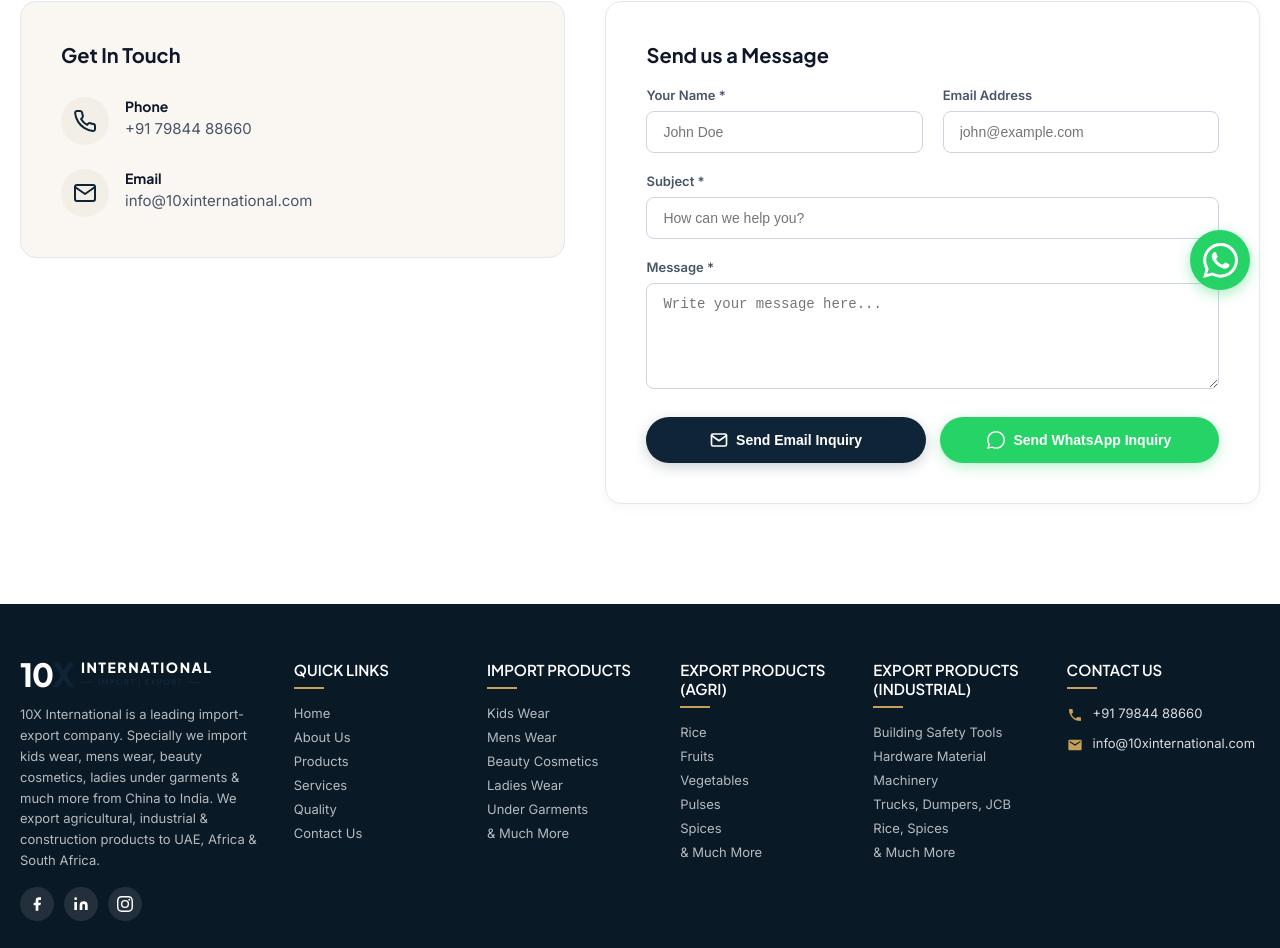
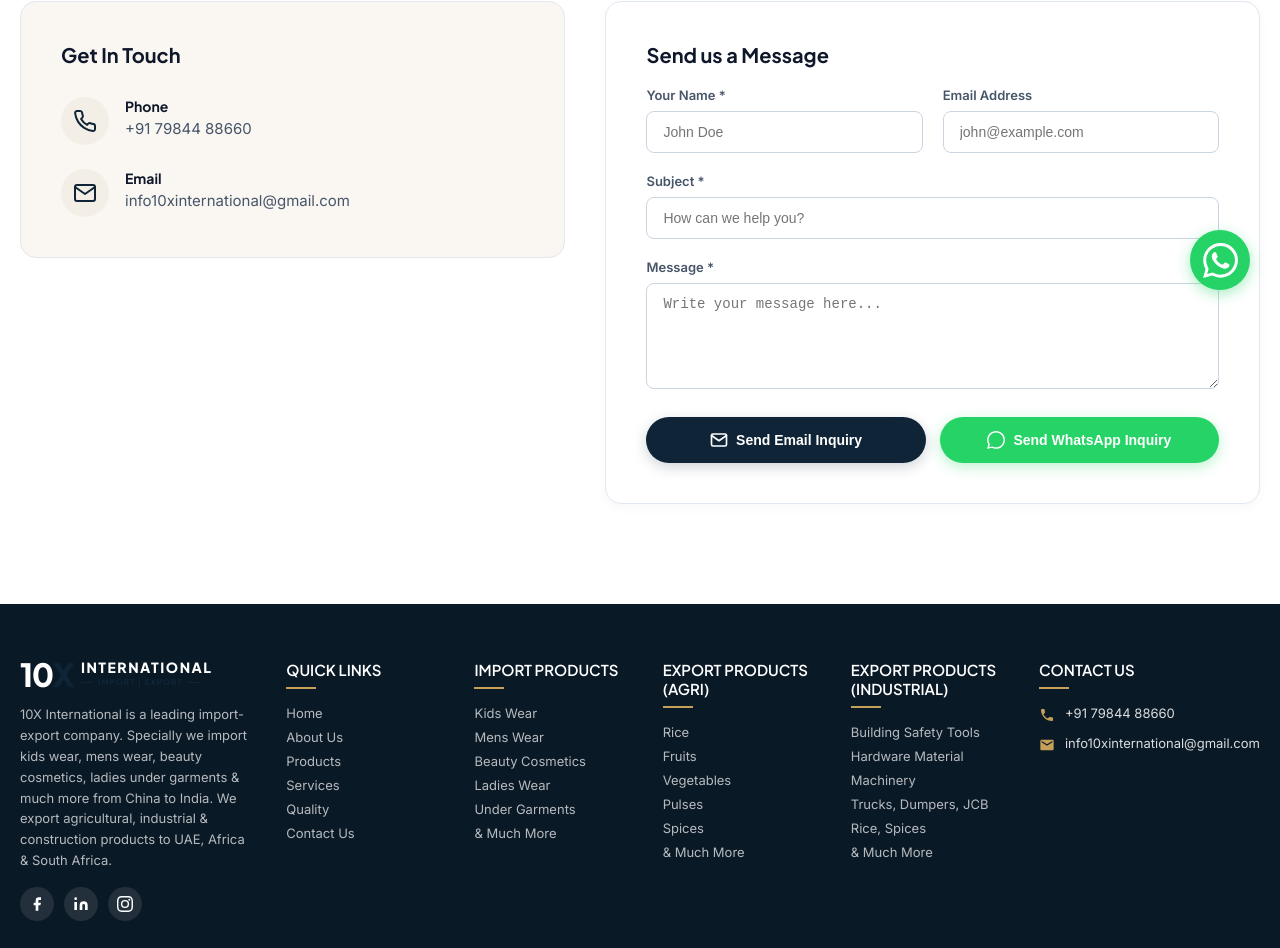
Before and after one commit to amanComeerciax/10x, a Next.js app: page /contact in a window 1280 px wide. Shown: the part 480-1428 px from the top of the page. Built offline with nearby package versions, Linux system fonts and the light colour scheme.

Commit message:
Update inquiry target email and display emails to info10xinternational@gmail.com

```diff
--- a/src/app/api/contact/route.js
+++ b/src/app/api/contact/route.js
@@ -29,8 +29,8 @@
 
     const { data, error } = await resend.emails.send({
       from: '10X Website <onboarding@resend.dev>', // Resend verified testing email
-      to: ['amanmemon0014@gmail.com'],
-      replyTo: email || 'amanmemon0014@gmail.com',
+      to: ['info10xinternational@gmail.com'],
+      replyTo: email || 'info10xinternational@gmail.com',
       subject: `[10X International] ${emailSubject}`,
       html: htmlContent,
     });
--- a/src/app/contact/page.js
+++ b/src/app/contact/page.js
@@ -52,7 +52,9 @@
                   </div>
                   <div>
                     <h4 style={{ fontSize: "14px", fontWeight: "700", color: "#0F172A", marginBottom: "4px" }}>Email</h4>
-                    <p style={{ color: "#475569", fontSize: "15px" }}>info@10xinternational.com</p>
+                    <p style={{ color: "#475569", fontSize: "15px" }}>
+                      <a href="mailto:info10xinternational@gmail.com" style={{ color: "inherit", textDecoration: "none" }}>info10xinternational@gmail.com</a>
+                    </p>
                   </div>
                 </div>
               </div>
--- a/src/components/Footer.js
+++ b/src/components/Footer.js
@@ -91,7 +91,7 @@
             </div>
             <div className="footer-contact-item">
               <svg viewBox="0 0 24 24"><path d="M20 4H4c-1.1 0-2 .9-2 2v12c0 1.1.9 2 2 2h16c1.1 0 2-.9 2-2V6c0-1.1-.9-2-2-2zm0 4l-8 5-8-5V6l8 5 8-5v2z"/></svg>
-              <span>info@10xinternational.com</span>
+              <a href="mailto:info10xinternational@gmail.com" style={{ color: "inherit", textDecoration: "none" }}>info10xinternational@gmail.com</a>
             </div>
           </div>
         </div>
--- a/src/components/QuoteModal.js
+++ b/src/components/QuoteModal.js
@@ -148,7 +148,7 @@
               <div style={{ display: 'grid', gridTemplateColumns: 'repeat(auto-fit, minmax(180px, 1fr))', gap: '16px', marginBottom: '16px' }}>
                 <div>
                   <label style={{ display: 'block', fontSize: '13px', fontWeight: '600', color: '#475569', marginBottom: '6px' }}>Phone Number *</label>
-                  <input type="tel" name="phone" required placeholder="+91 98765 43210" value={formData.phone} onChange={handleChange} style={{ width: '100%', padding: '10px 14px', borderRadius: '8px', border: '1px solid #CBD5E1', fontSize: '14px', outline: 'none' }} />
+                  <input type="tel" name="phone" required placeholder="+91 79844 88660" value={formData.phone} onChange={handleChange} style={{ width: '100%', padding: '10px 14px', borderRadius: '8px', border: '1px solid #CBD5E1', fontSize: '14px', outline: 'none' }} />
                 </div>
                 <div>
                   <label style={{ display: 'block', fontSize: '13px', fontWeight: '600', color: '#475569', marginBottom: '6px' }}>Email Address</label>
```
